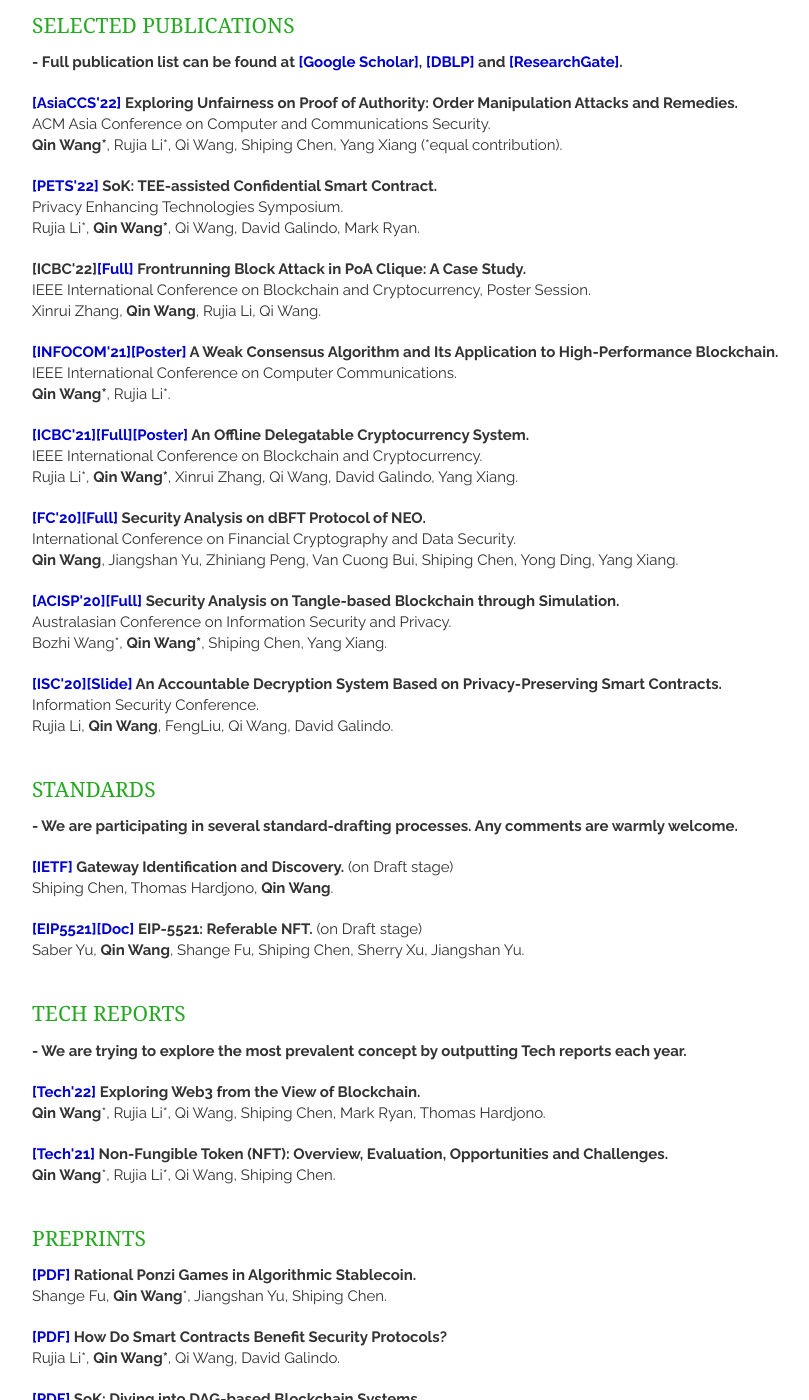
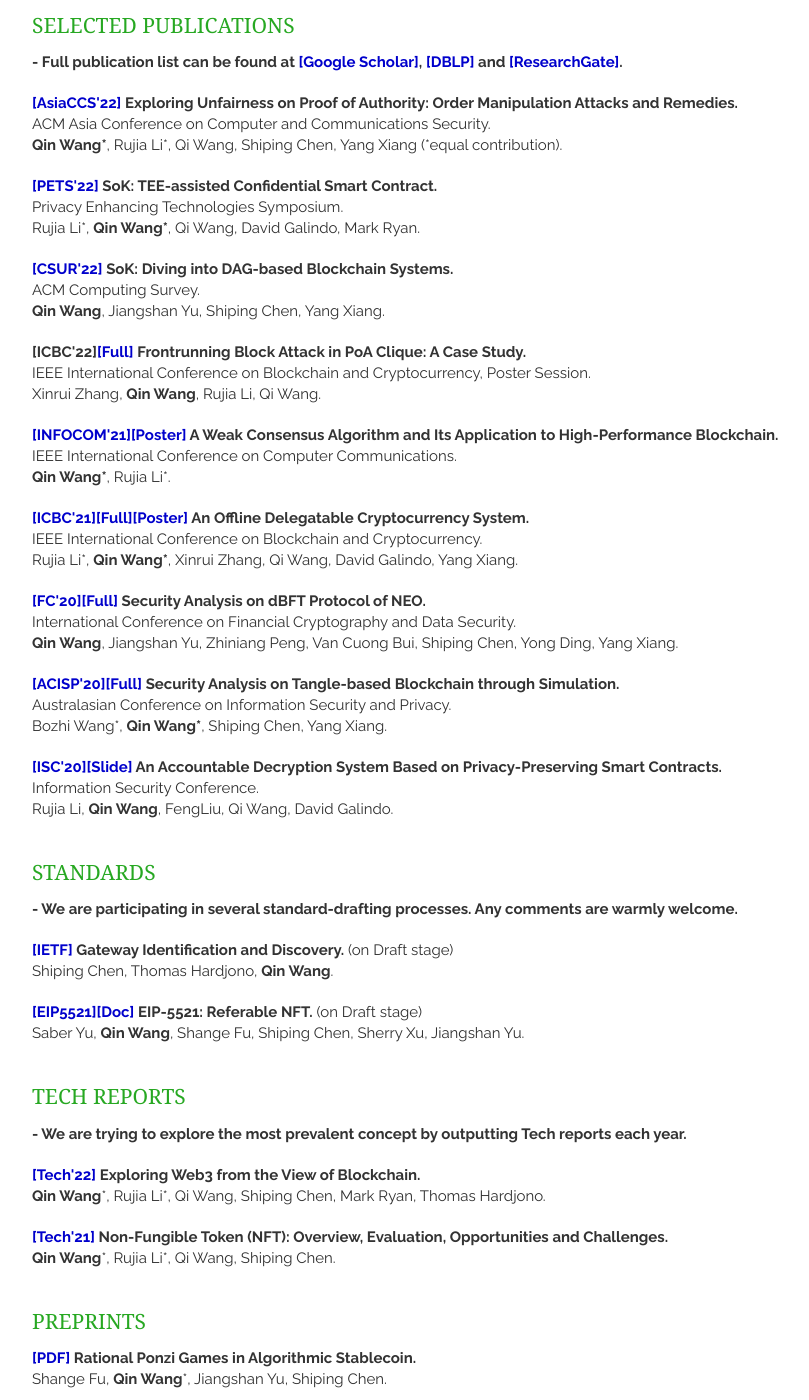
Before and after one commit to AaronWang-git/qinwang-git.github.io, a Jekyll site: the page built from index.html, in a window 1280 px wide and 1400 px high, scrolled down 449 px. Shown: the whole window, without its empty margins (328-1137 px from the left). Built offline with Jekyll 4.4.1, drawn with Linux system fonts in a browser that asks for light colours; nearby versions of some CDN libraries; a script that is not in the unit is left out; the list of posts is cut into pages by our own code; some of the changed text lies outside the part shown.

Commit message:
Update publications.html

```diff
--- a/_includes/publications.html
+++ b/_includes/publications.html
@@ -22,6 +22,15 @@
                  SoK: TEE-assisted Confidential Smart Contract. </strong>
             <br> Privacy Enhancing Technologies Symposium.
             <br><b>Rujia Li</b><sup>*</sup>, <strong>Qin Wang<sup>*</sup></strong>, Qi Wang, David Galindo, Mark Ryan.
+       </header>
+    </article>
+
+    <article>
+        <header>
+            <strong><a href = "https://arxiv.org/pdf/2012.06128.pdf" target="_blank">[CSUR'22]</a>
+                SoK: Diving into DAG-based Blockchain Systems. </strong>
+             <br> ACM Computing Survey.
+            <br><strong>Qin Wang</strong>, Jiangshan Yu, Shiping Chen, Yang Xiang.
        </header>
     </article>
 
@@ -158,13 +167,6 @@
        </header>
     </article>
 
-    <article>
-        <header>
-            <strong><a href = "https://arxiv.org/pdf/2012.06128.pdf" target="_blank">[PDF]</a>
-                SoK: Diving into DAG-based Blockchain Systems.</strong>
-            <br><strong>Qin Wang</strong>, Jiangshan Yu, Shiping Chen, Yang Xiang.
-       </header>
-    </article>
 
 </section>
 
```
